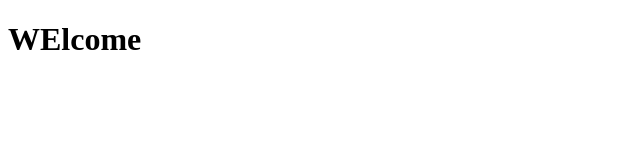
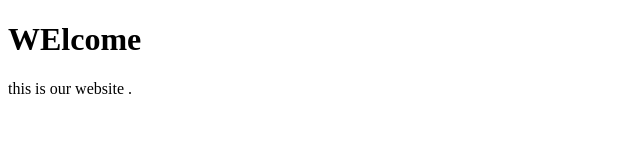
Before and after one commit to zahaashfaq/Se-Final-rep, a plain HTML site: page index.html in a window 1280 px wide. Shown: the whole page, without its empty margins (0-640 px from the left). Drawn offline with Linux system fonts and the light colour scheme.

Commit message:
added a paragraph

```diff
--- a/index.html
+++ b/index.html
@@ -7,5 +7,6 @@
 </head>
 <body>
     <h1>WElcome</h1>
+    <p>this is our website .</p>
 </body>
 </html>
```
